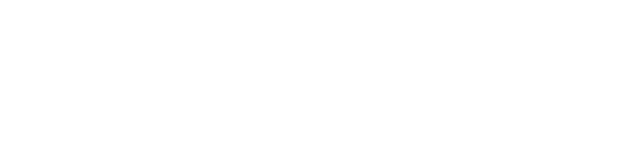
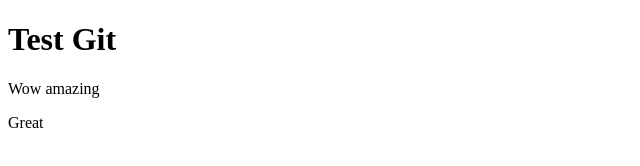
Before and after one commit to Ullvang/portfolio-test, a plain HTML site: page index.html in a window 1280 px wide. Shown: the whole page, without its empty margins (0-640 px from the left). Drawn offline with Linux system fonts and the light colour scheme.

Commit message:
added index html

```diff
--- a/index.html
+++ b/index.html
@@ -5,5 +5,9 @@
     <meta name="viewport" content="width=device-width, initial-scale=1.0" />
     <title>Portfolie</title>
   </head>
-  <body></body>
+  <body>
+    <h1>Test Git</h1>
+    <p>Wow amazing</p>
+    <p>Great</p>
+  </body>
 </html>
```
